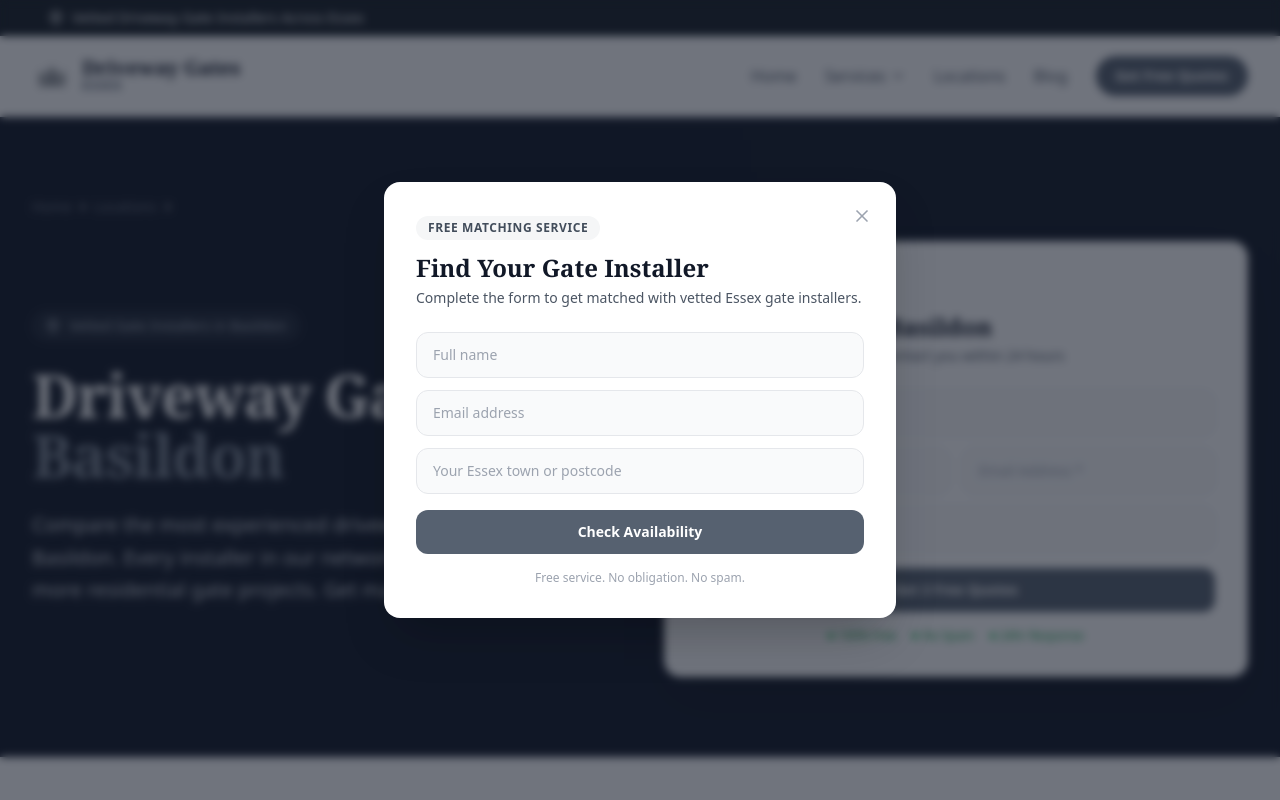
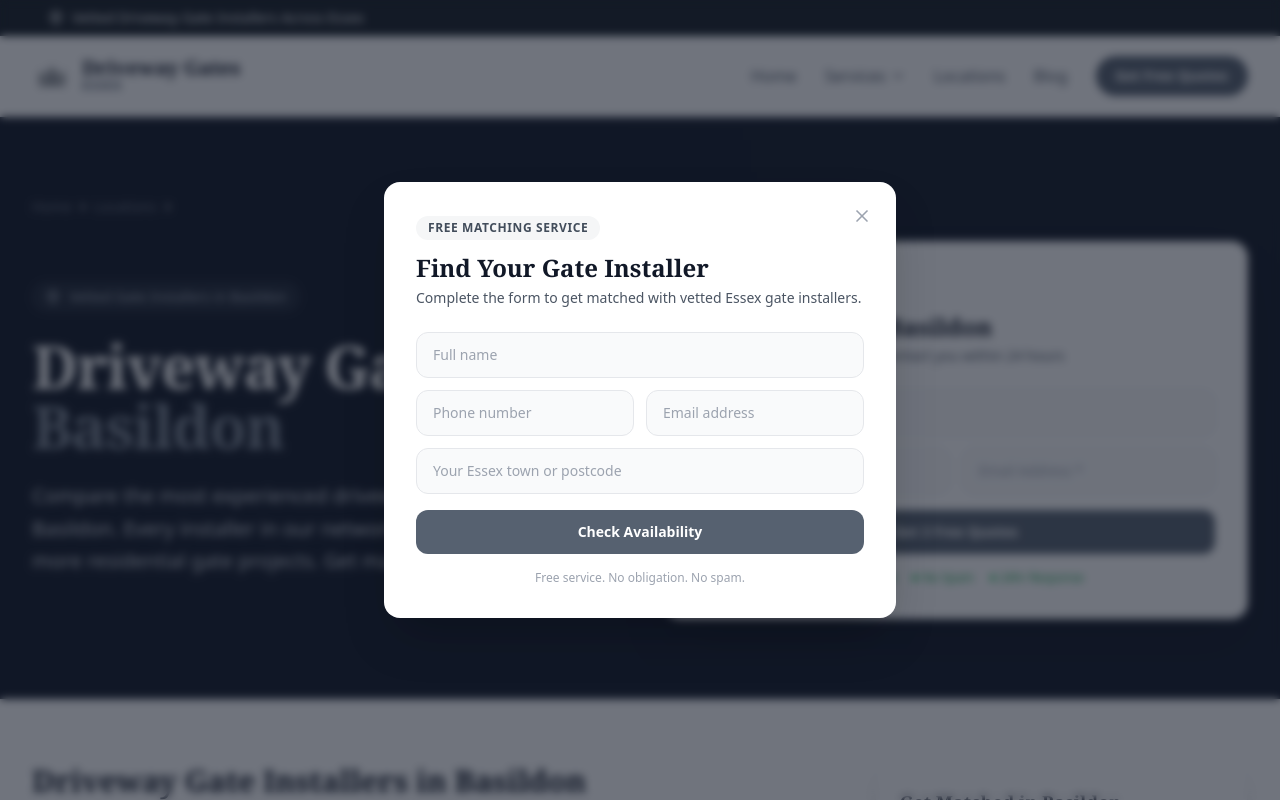
Before and after one commit to nahadgur/drivewaygatesessex, a Next.js app: page /location/basildon/ in a window 1280 px wide. Both pictures are taken after a click on the button "Get Free Quotes". Shown: the top 800 px of the page. Built offline with nearby package versions, Linux system fonts and the light colour scheme.

Commit message:
Add files via upload

```diff
--- a/components/HeroLeadForm.tsx
+++ b/components/HeroLeadForm.tsx
@@ -5,22 +5,14 @@ import { CheckCircle } from 'lucide-react';
 
 interface HeroLeadFormProps {
   city?: string;
+  // Kept for caller compatibility; not used in form UI or payload.
   service?: string;
 }
-
-const GATE_TYPES = [
-  'Electric Sliding Gates',
-  'Electric Swing Gates',
-  'Wooden Driveway Gates',
-  'Metal Driveway Gates',
-  'Automated Gate Systems',
-  'Gate Repair and Maintenance',
-];
 
 const GOOGLE_SCRIPT_URL =
   'https://script.google.com/macros/s/AKfycbyx9vLUlFI9ANUU10eTA1Uwu7dL5rVd5ZYZzDb1QgmEc7u3l668RFac9J_we3lC88Me/exec';
 
-export function HeroLeadForm({ city, service }: HeroLeadFormProps) {
+export function HeroLeadForm({ city }: HeroLeadFormProps) {
   const [isSubmitting, setIsSubmitting] = useState(false);
   const [isSuccess, setIsSuccess] = useState(false);
   const [formData, setFormData] = useState({
@@ -28,10 +20,9 @@ export function HeroLeadForm({ city, service }: HeroLeadFormProps) {
     email: '',
     phone: '',
     location: city || '',
-    treatment: service || '',
   });
 
-  const handleChange = (e: React.ChangeEvent<HTMLInputElement | HTMLSelectElement>) => {
+  const handleChange = (e: React.ChangeEvent<HTMLInputElement>) => {
     setFormData({ ...formData, [e.target.name]: e.target.value });
   };
 
@@ -44,7 +35,6 @@ export function HeroLeadForm({ city, service }: HeroLeadFormProps) {
         email: formData.email,
         phone: formData.phone,
         location: formData.location || city || '',
-        treatment: formData.treatment || service || '',
         page: window.location.href,
         source: 'Driveway Gates Essex',
       };
@@ -108,13 +98,6 @@ export function HeroLeadForm({ city, service }: HeroLeadFormProps) {
           <input required name="email" type="email" value={formData.email} onChange={handleChange} placeholder="Email Address *" className={inputClass} />
         </div>
 
-        <select required name="treatment" value={formData.treatment} onChange={handleChange} className={inputClass + " appearance-none cursor-pointer"}>
-          <option value="" disabled>What type of gate? *</option>
-          {GATE_TYPES.map(t => (
-            <option key={t} value={t}>{t}</option>
-          ))}
-        </select>
-
         {!city && (
           <input required name="location" type="text" value={formData.location} onChange={handleChange} placeholder="Your Essex town or postcode *" className={inputClass} />
         )}
--- a/components/LeadFormModal.tsx
+++ b/components/LeadFormModal.tsx
@@ -16,6 +16,12 @@ export function LeadFormModal({ isOpen, onClose }: LeadFormModalProps) {
   const [isSuccess, setIsSuccess] = useState(false);
   const [shouldRender, setShouldRender] = useState(isOpen);
   const [animationState, setAnimationState] = useState<'idle' | 'entering' | 'exiting'>('idle');
+  const [formData, setFormData] = useState({
+    fullName: '',
+    email: '',
+    phone: '',
+    location: '',
+  });
 
   useEffect(() => {
     if (isOpen) {
@@ -33,19 +39,19 @@ export function LeadFormModal({ isOpen, onClose }: LeadFormModalProps) {
 
   if (!shouldRender) return null;
 
+  const handleChange = (e: React.ChangeEvent<HTMLInputElement>) => {
+    setFormData({ ...formData, [e.target.name]: e.target.value });
+  };
+
   const handleSubmit = async (e: React.FormEvent<HTMLFormElement>) => {
     e.preventDefault();
     setIsSubmitting(true);
     try {
-      const form = e.currentTarget;
-      const fullName = (form.elements[0] as HTMLInputElement).value;
-      const email = (form.elements[1] as HTMLInputElement).value;
-      const location = (form.elements[2] as HTMLInputElement).value;
-
       const payload = {
-        fullName,
-        email,
-        location,
+        fullName: formData.fullName,
+        email: formData.email,
+        phone: formData.phone,
+        location: formData.location,
         page: window.location.href,
         source: 'Driveway Gates Essex',
       };
@@ -56,7 +62,7 @@ export function LeadFormModal({ isOpen, onClose }: LeadFormModalProps) {
       });
 
       const text = await res.text();
-      let data: any = {};
+      let data: { ok?: boolean; error?: string } = {};
       try { data = JSON.parse(text); } catch {}
 
       if (data && data.ok === false) throw new Error(data.error || 'Submission failed');
@@ -116,9 +122,12 @@ export function LeadFormModal({ isOpen, onClose }: LeadFormModalProps) {
               </div>
 
               <form onSubmit={handleSubmit} className="flex flex-col gap-3">
-                <input required type="text" placeholder="Full name" className={inputClass} />
-                <input required type="email" placeholder="Email address" className={inputClass} />
-                <input required type="text" placeholder="Your Essex town or postcode" className={inputClass} />
+                <input required name="fullName" type="text" value={formData.fullName} onChange={handleChange} placeholder="Full name" className={inputClass} />
+                <div className="grid grid-cols-2 gap-3">
+                  <input required name="phone" type="tel" value={formData.phone} onChange={handleChange} placeholder="Phone number" className={inputClass} />
+                  <input required name="email" type="email" value={formData.email} onChange={handleChange} placeholder="Email address" className={inputClass} />
+                </div>
+                <input required name="location" type="text" value={formData.location} onChange={handleChange} placeholder="Your Essex town or postcode" className={inputClass} />
 
                 <button
                   type="submit"
```
